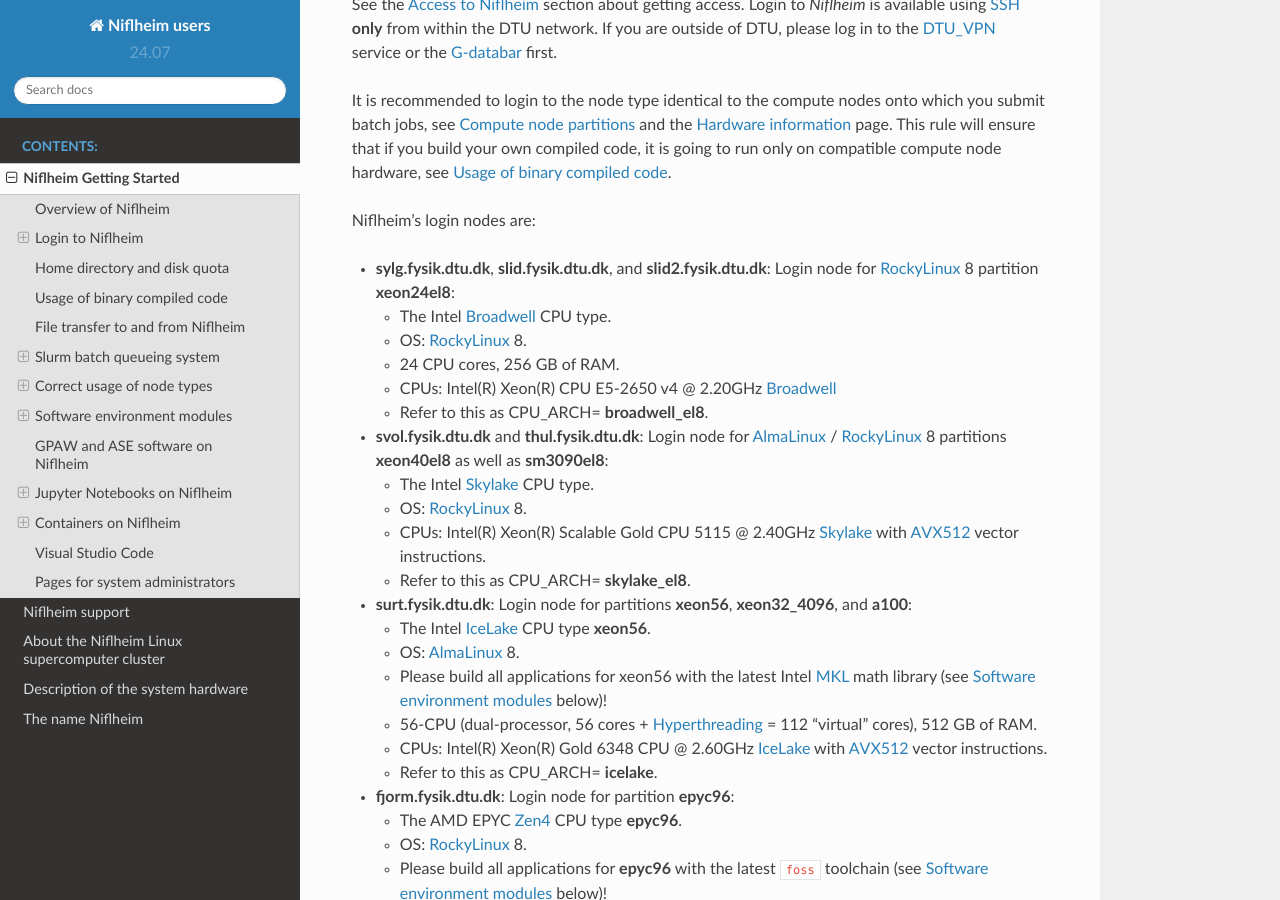
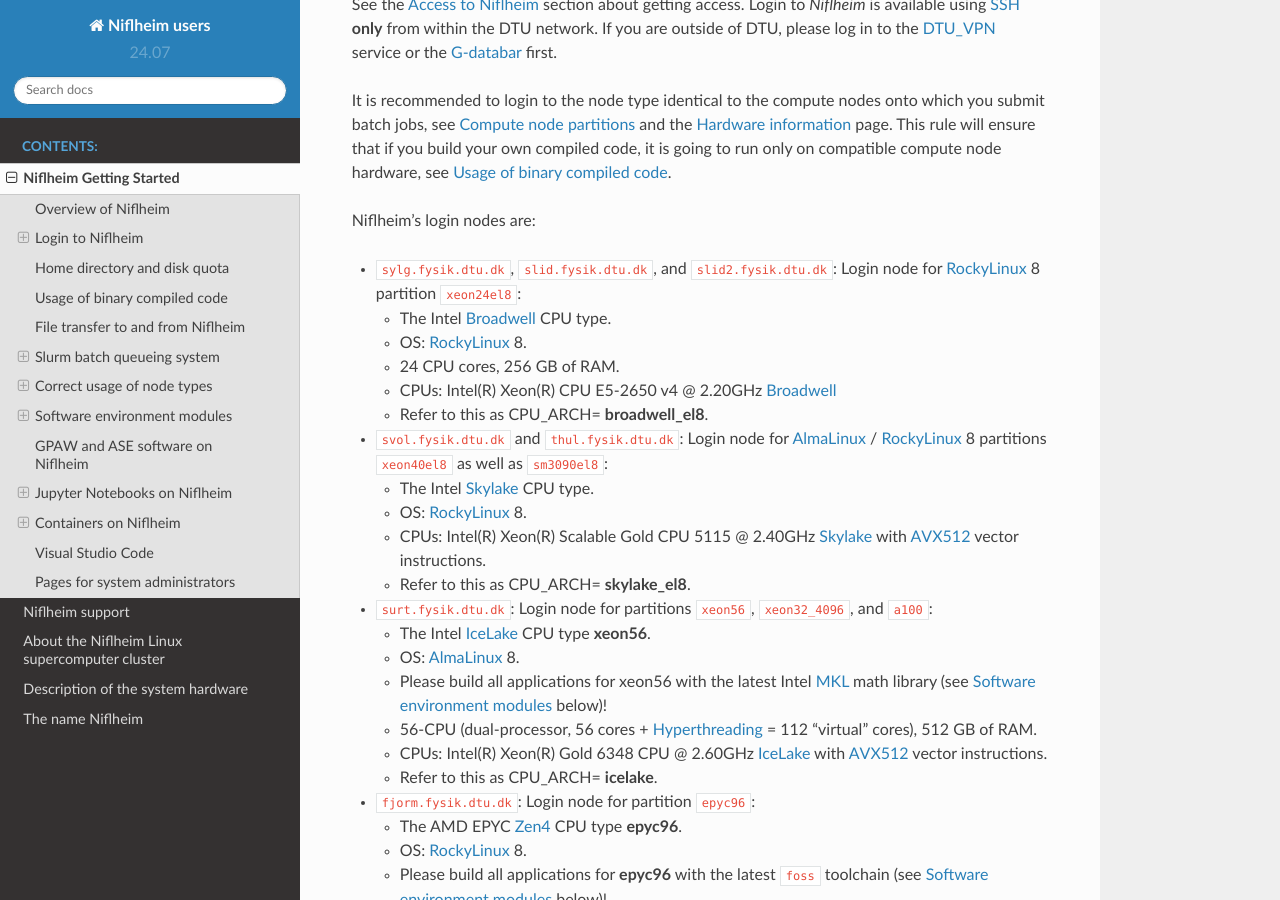
Before and after one commit to OleHolmNielsen/Niflheim_users, a Sphinx documentation site: the page built from docs/Niflheim_Getting_Started.rst, in a window 1280 px wide and 900 px high, scrolled down 615 px. Built offline with Sphinx 7.4.7 and the Read the Docs theme 2.0.0, drawn with Linux system fonts in a browser that asks for light colours.

Commit message:
Minor edit

```diff
--- a/docs/Niflheim_Getting_Started.rst
+++ b/docs/Niflheim_Getting_Started.rst
@@ -45,7 +45,7 @@ see :ref:`binary_compiled_code`.
 
 Niflheim's login nodes are:
 
-* **sylg.fysik.dtu.dk**, **slid.fysik.dtu.dk**, and **slid2.fysik.dtu.dk**: Login node for RockyLinux_ 8 partition **xeon24el8**:
+* ``sylg.fysik.dtu.dk``, ``slid.fysik.dtu.dk``, and ``slid2.fysik.dtu.dk``: Login node for RockyLinux_ 8 partition ``xeon24el8``:
 
   * The Intel Broadwell_ CPU type.
   * OS: RockyLinux_ 8.
@@ -53,14 +53,14 @@ Niflheim's login nodes are:
   * CPUs: Intel(R) Xeon(R) CPU E5-2650 v4 @ 2.20GHz Broadwell_
   * Refer to this as CPU_ARCH= **broadwell_el8**.
 
-* **svol.fysik.dtu.dk** and **thul.fysik.dtu.dk**: Login node for AlmaLinux_ / RockyLinux_ 8 partitions **xeon40el8** as well as **sm3090el8**:
+* ``svol.fysik.dtu.dk`` and ``thul.fysik.dtu.dk``: Login node for AlmaLinux_ / RockyLinux_ 8 partitions ``xeon40el8`` as well as ``sm3090el8``:
 
   * The Intel Skylake_ CPU type.
   * OS: RockyLinux_ 8.
   * CPUs: Intel(R) Xeon(R) Scalable Gold CPU 5115 @ 2.40GHz Skylake_ with AVX512_ vector instructions.
   * Refer to this as CPU_ARCH= **skylake_el8**.
 
-* **surt.fysik.dtu.dk**: Login node for partitions **xeon56**, **xeon32_4096**, and **a100**:
+* ``surt.fysik.dtu.dk``: Login node for partitions ``xeon56``, ``xeon32_4096``, and ``a100``:
 
   * The Intel IceLake_ CPU type **xeon56**.
   * OS: AlmaLinux_ 8.
@@ -69,7 +69,7 @@ Niflheim's login nodes are:
   * CPUs: Intel(R) Xeon(R) Gold 6348 CPU @ 2.60GHz IceLake_ with AVX512_ vector instructions.
   * Refer to this as CPU_ARCH= **icelake**.
 
-* **fjorm.fysik.dtu.dk**: Login node for partition **epyc96**:
+* ``fjorm.fysik.dtu.dk``: Login node for partition ``epyc96``:
 
   * The AMD EPYC Zen4_ CPU type **epyc96**.
   * OS: RockyLinux_ 8.
@@ -78,9 +78,9 @@ Niflheim's login nodes are:
   * CPUs: AMD(R) EPYC(R) 9124 CPU @ 3.00GHz Genoa Zen4_ (note: the **epyc96** have more and faster CPU cores).
   * Refer to this as CPU_ARCH= **epyc9004**.
 
-The login nodes **fjorm**, **surt**, **svol**, **sylg**, and **thul** must not be overloaded with heavy tasks, since this will disturb other users.
+The login nodes ``fjorm``, ``surt``, ``svol``, ``sylg``, and ``thul`` must not be overloaded with heavy tasks, since this will disturb other users.
 
-The login nodes **slid2** and **slid** would be acceptable for more heavy testing of codes, but please bear in mind that the login nodes may be shared by many users, and no single user should monopolize any login nodes.
+The login nodes ``slid2`` and ``slid`` would be acceptable for more heavy testing of codes, but please bear in mind that the login nodes may be shared by many users, and no single user should monopolize any login nodes.
 **Long tasks should always be submitted as batch jobs**.
 
 .. _Hyperthreading: https://en.wikipedia.org/wiki/Hyper-threading
```
